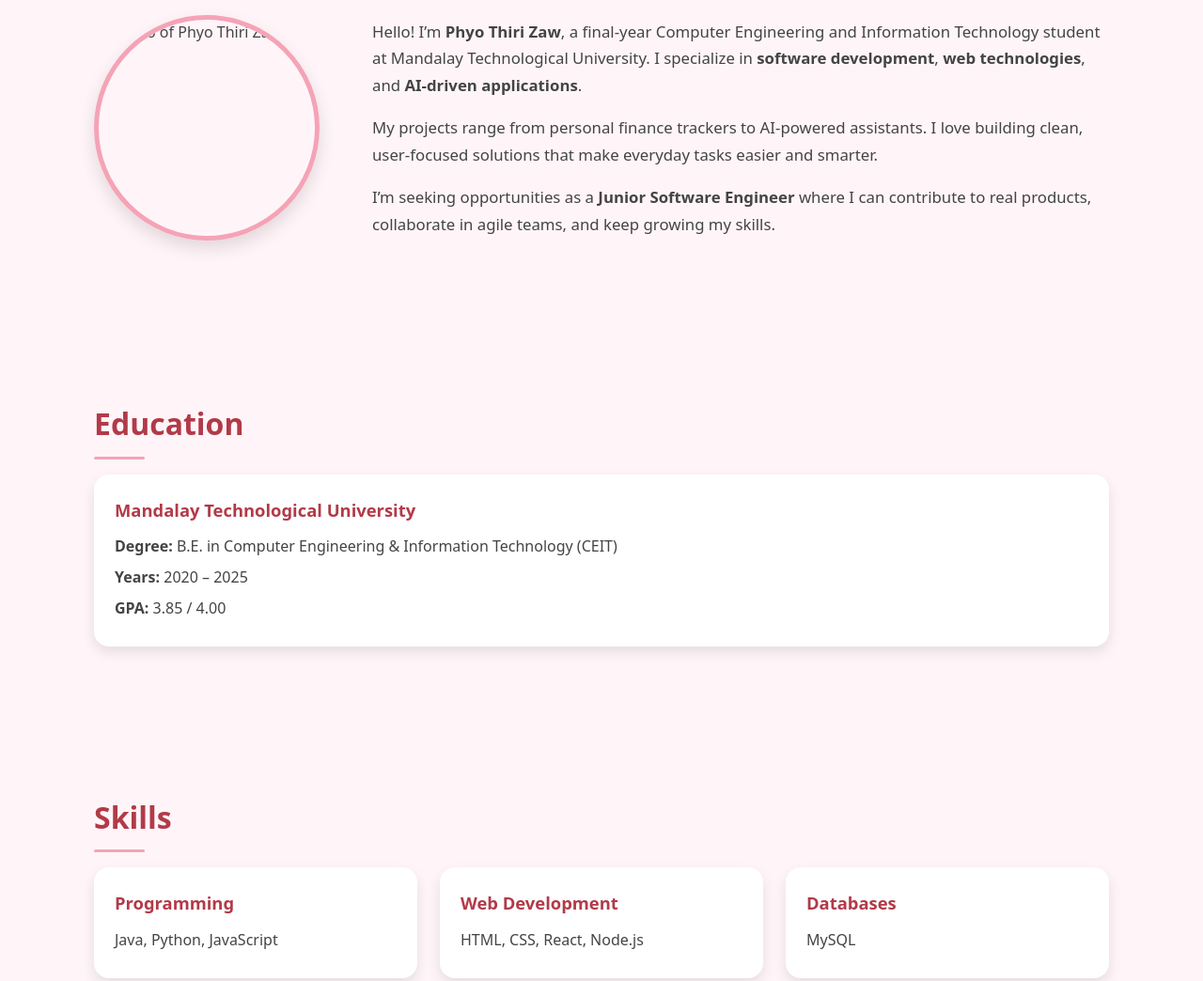
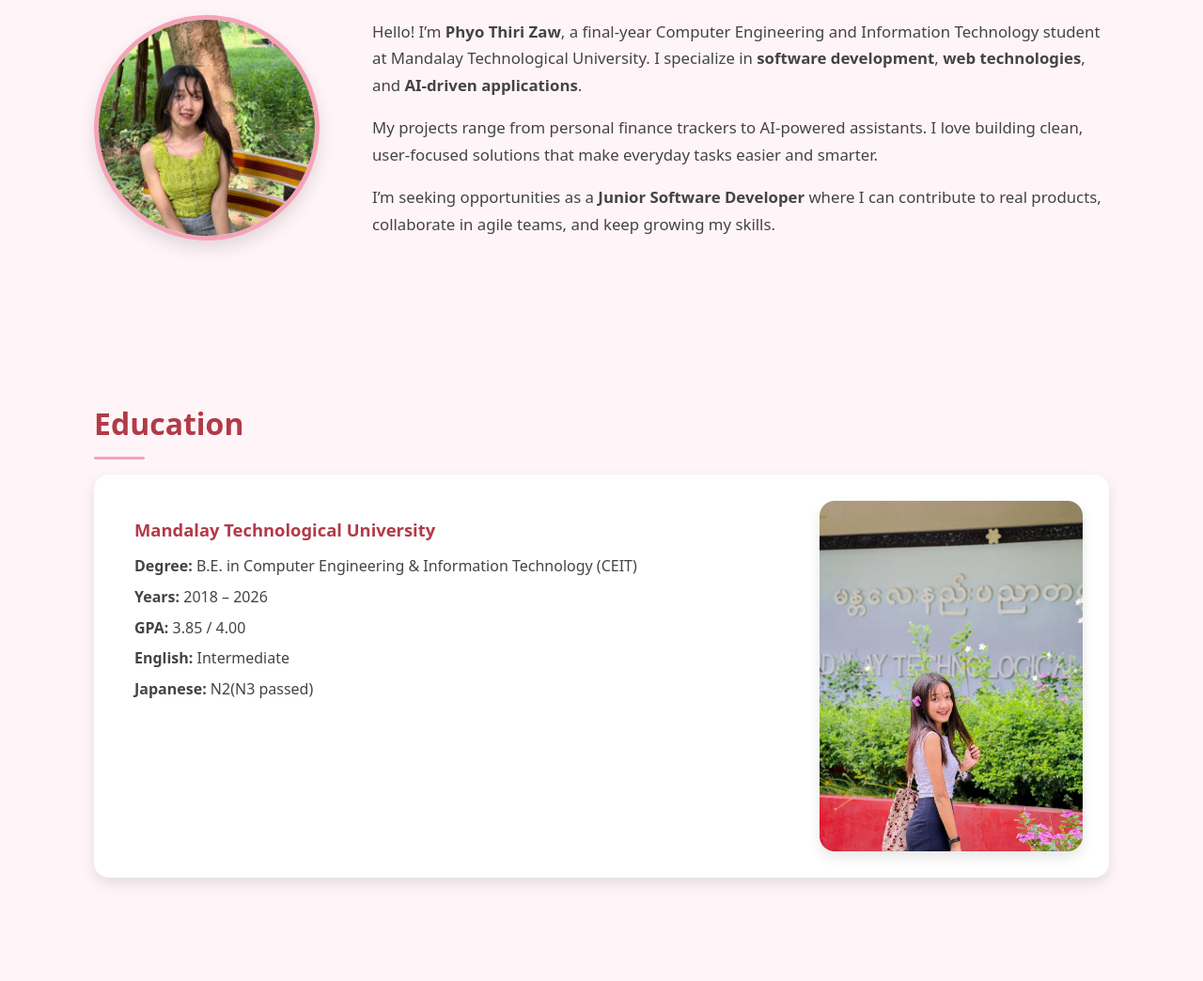
Before and after one commit to phyothirizaw/portifolio, a plain HTML site: page index.html in a window 1280 px wide. Shown: the part 470-1514 px from the top of the page at 94% size. Drawn offline with Linux system fonts and the light colour scheme.

Commit message:
myChanges

```diff
--- a/h.js
+++ /dev/null
@@ -1,2 +0,0 @@
-console.log("dfff");
-console.log("sssss");
--- a/index.html
+++ b/index.html
@@ -115,6 +115,37 @@
       justify-self: start;           /* no extra left margin, sits nicely */
     }
     .about-text { font-size: 1.05rem; }
+    /*education*/
+    .education-wrap {
+  display: flex;
+  align-items: stretch;
+  justify-content: space-between;
+  gap: 32px;
+  background: var(--card-bg);
+  padding: 28px;
+  border-radius: var(--radius);
+  box-shadow: var(--shadow);
+}
+
+.education-wrap .card {
+  flex: 1;
+  box-shadow: none;
+  padding: 15px;
+  background: transparent;
+}
+
+.education-photo {
+  width: 280px;
+  border-radius: 16px;
+  object-fit: cover;
+  box-shadow: var(--shadow);
+  transition: transform 0.3s ease, box-shadow 0.3s ease;
+}
+
+.education-photo:hover {
+  transform: scale(1.03);
+  box-shadow: var(--shadow-hover);
+}
 
     /* ===== Card Grids (Skills / Projects / Education / Certs) ===== */
     .grid {
@@ -173,6 +204,18 @@
       .about-wrap { grid-template-columns: 220px 1fr; gap: 28px; }
       .about-photo { width: 220px; height: 220px; }
     }
+    @media (max-width: 768px) {
+  .education-wrap {
+    flex-direction: column;
+    align-items: center;
+    text-align: center;
+  }
+  .education-photo {
+    width: 100%;
+    max-width: 300px;
+    margin-top: 20px;
+  }
+}
     @media (max-width: 680px) {
       .about-wrap {
         grid-template-columns: 1fr;  /* stack on mobile */
@@ -191,7 +234,7 @@
   <!-- ===== Header ===== -->
   <header>
     <h1>Phyo Thiri Zaw</h1>
-    <p>Final-Year CEIT Student • Aspiring Software Engineer • AI & Web Enthusiast</p>
+    <p>Final-Year CEIT Student • Aspiring Software Developer • Web Enthusiast</p>
     <nav aria-label="Primary">
       <a href="#about">About</a>
       <a href="#education">Education</a>
@@ -207,7 +250,7 @@
     <h2 class="section-title">About Me</h2>
     <div class="about-wrap">
       <!-- Replace with your real photo path -->
-      <img src="your-photo.jpg" alt="Photo of Phyo Thiri Zaw" class="about-photo" />
+      <img src="me.jpg" alt="Photo of Phyo Thiri Zaw" class="about-photo" />
       <div class="about-text">
         <p>
           Hello! I’m <strong>Phyo Thiri Zaw</strong>, a final-year Computer Engineering and Information Technology student
@@ -219,7 +262,7 @@
           clean, user-focused solutions that make everyday tasks easier and smarter.
         </p>
         <p>
-          I’m seeking opportunities as a <strong>Junior Software Engineer</strong> where I can contribute to real products,
+          I’m seeking opportunities as a <strong>Junior Software Developer</strong> where I can contribute to real products,
           collaborate in agile teams, and keep growing my skills.
         </p>
       </div>
@@ -229,13 +272,16 @@
   <!-- ===== Education (Professional Card Width) ===== -->
   <section id="education" class="reveal">
   <h2 class="section-title">Education</h2>
-    <div class="cards">
+  <div class="education-wrap">
     <div class="card">
       <h3>Mandalay Technological University</h3>
       <p><strong>Degree:</strong> B.E. in Computer Engineering & Information Technology (CEIT)</p>
-        <p><strong>Years:</strong> 2020 – 2025</p>
+      <p><strong>Years:</strong> 2018 – 2026</p>
       <p><strong>GPA:</strong> 3.85 / 4.00</p>
+      <p><strong>English:</strong> Intermediate</p>
+      <p><strong>Japanese:</strong> N2(N3 passed)</p>
     </div>
+    <img src="thiri.jpg" alt="Education Photo" class="education-photo" />
   </div>
 </section>
 
@@ -277,7 +323,7 @@
   <section id="certifications" class="reveal">
     <h2 class="section-title">Certifications</h2>
     <div class="cards">
-      <div class="card"><h3>Python for Data Science</h3><p>Coursera • 2024</p></div>
+      <div class="card"><h3>Java</h3><p>Coursera • 2023</p></div>
       <div class="card"><h3>Responsive Web Design</h3><p>freeCodeCamp • 2024</p></div>
       <div class="card"><h3>AI Basics</h3><p>Google Cloud • 2025</p></div>
     </div>
@@ -287,8 +333,8 @@
   <section id="contact" class="reveal">
     <h2 class="section-title">Get In Touch</h2>
     <p>📧 Email: <a href="mailto:phyothirizaw35@gmail.com">phyothirizaw35@gmail.com</a></p>
-    <p>💻 GitHub: <a href="https://github.com/yourgithub" target="_blank" rel="noopener">github.com/yourgithub</a></p>
-    <p>🔗 LinkedIn: <a href="https://linkedin.com/in/yourlinkedin" target="_blank" rel="noopener">linkedin.com/in/yourlinkedin</a></p>
+    <p>💻 GitHub: <a href="https://github.com/phyothirizaw" target="_blank" rel="noopener">github.com/yourgithub</a></p>
+
   </section>
 
   <!-- ===== Footer ===== -->
```
Also changed, not shown: me.jpg (added), thiri.jpg (added). Lines whose indentation alone changed are shown as unchanged.
